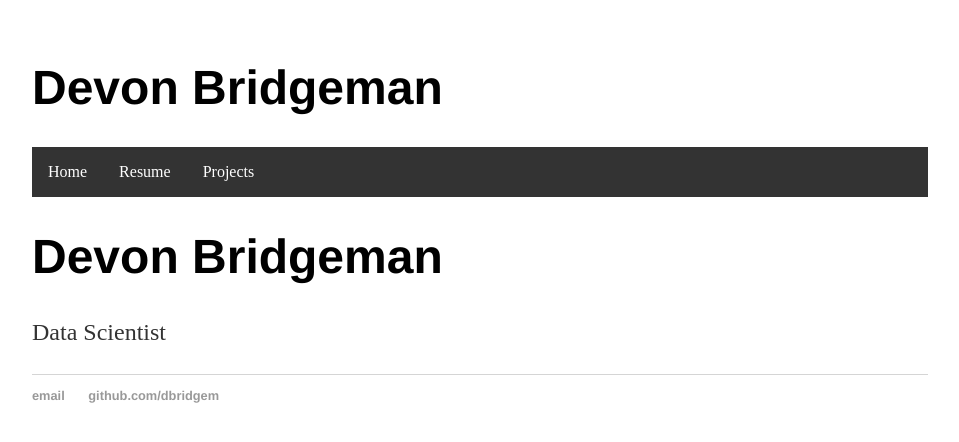
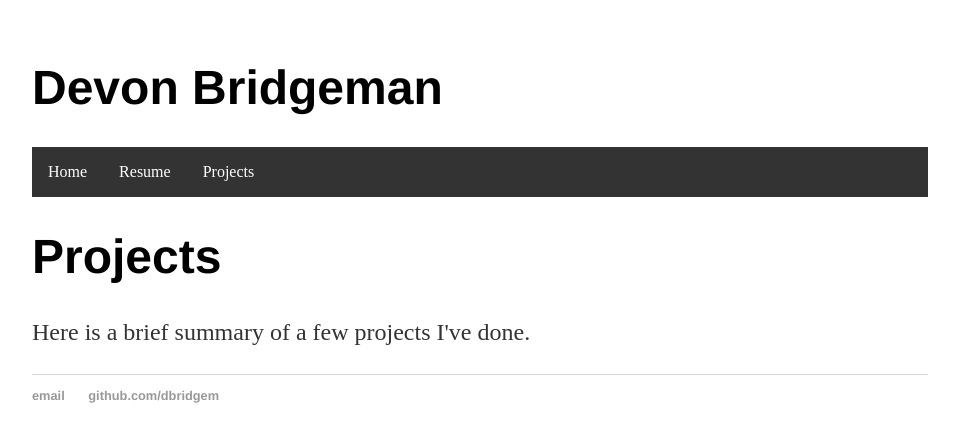
Before and after one commit to dbridgem/dbridgem.github.io, a Jekyll site: the page built from projects/index.html, in a window 1280 px wide. Shown: the top 442 px of the page, without its empty margins (160-1119 px from the left). Built offline with Jekyll 4.4.1, drawn with Linux system fonts in a browser that asks for light colours.

Commit message:
Update index.html

```diff
--- a/projects/index.html
+++ b/projects/index.html
@@ -3,6 +3,7 @@ layout: default
 title: Devon Bridgeman
 ---
 <div class="blurb">
-	<h1>Devon Bridgeman</h1>
-	<p>Data Scientist</a></p>
+	<h1>Projects</h1>
+	<p>Here is a brief summary of a few projects I've done.</a></p>
+
 </div><!-- /.blurb -->
```
